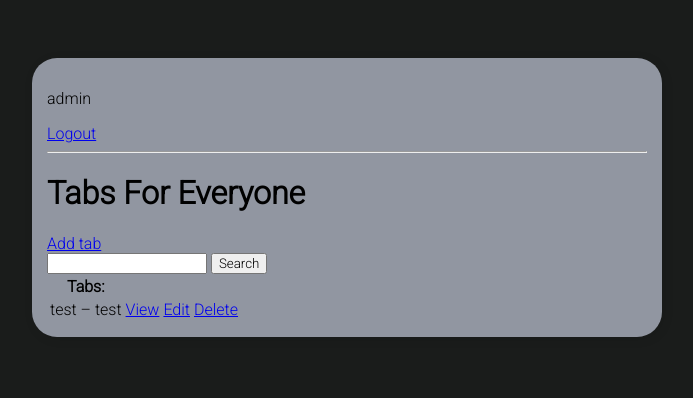
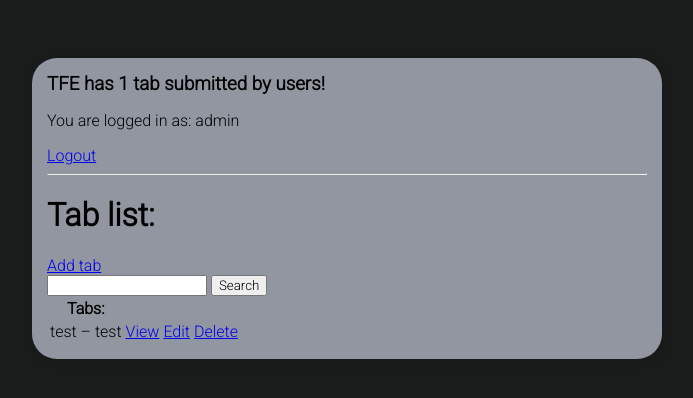
Before and after one commit to Overial/TabsForEveryone, a Django app: page / in a window 1280 px wide. Shown: the top 398 px of the page, without its empty margins (293-986 px from the left). Run offline with Django 3.2, Linux system fonts and the light colour scheme; a user stored in the database is signed in; data comes from the database, SQL or seed files in the repository.

Commit message:
Added tabs counter

```diff
--- a/mysite/tfe/static/tfe/style.css
+++ b/mysite/tfe/static/tfe/style.css
@@ -20,3 +20,7 @@ body {
 
 	border-radius: 25px;
 }
+
+.login-bar {
+
+}
--- a/mysite/tfe/templates/tfe/index.html
+++ b/mysite/tfe/templates/tfe/index.html
@@ -1,15 +1,24 @@
 {% extends 'tfe/main.html' %}
 {% block content %}
-    {% if request.user.is_authenticated %}
-        <p>{{ request.user }}</p>
-        <a href="{% url 'tfe:logout' %}">Logout</a>
-    {% else %}
-        <a href="{% url 'tfe:login' %}">Login</a>
-    {% endif %}
+
+    <div class="header-bar">
+        <div>
+            <h3 style="margin: 0">TFE has {{ tab_count }} tab{{ tab_count|pluralize:"s" }} submitted by users!</h1>
+        </div>
+    </div>
+
+    <div class="login-bar">
+        {% if request.user.is_authenticated %}
+            <p>You are logged in as: {{ request.user }}</p>
+            <a href="{% url 'tfe:logout' %}">Logout</a>
+        {% else %}
+            <a href="{% url 'tfe:login' %}">Login</a>
+        {% endif %}
+    </div>
 
     <hr>
 
-    <h1>Tabs For Everyone</h1>
+    <h1>Tab list:</h1>
 
     <a href="{% url 'tfe:tab_create' %}">Add tab</a>
 
@@ -36,4 +45,5 @@
                 <h3>No tabs in list</h3>
         {% endfor %}
     </table>
+
 {% endblock content %}
--- a/mysite/tfe/views.py
+++ b/mysite/tfe/views.py
@@ -54,17 +54,19 @@ class TabList(ListView):
     context_object_name = 'tabs'
     template_name = 'tfe/index.html'
 
-    # Function for user searching
     def get_context_data(self, *, object_list=None, **kwargs):
         context = super().get_context_data(**kwargs)
+
+        # Tabs count
+        context['tab_count'] = context['tabs'].count()
+
+        # User searching
         search_input = self.request.GET.get('search_area') or ''
-
         if search_input:
             context['tabs'] = context['tabs'].filter(
                 title__icontains=search_input
                 # title__startswith=search_input
             )
-
         context['search_input'] = search_input
 
         return context
```
